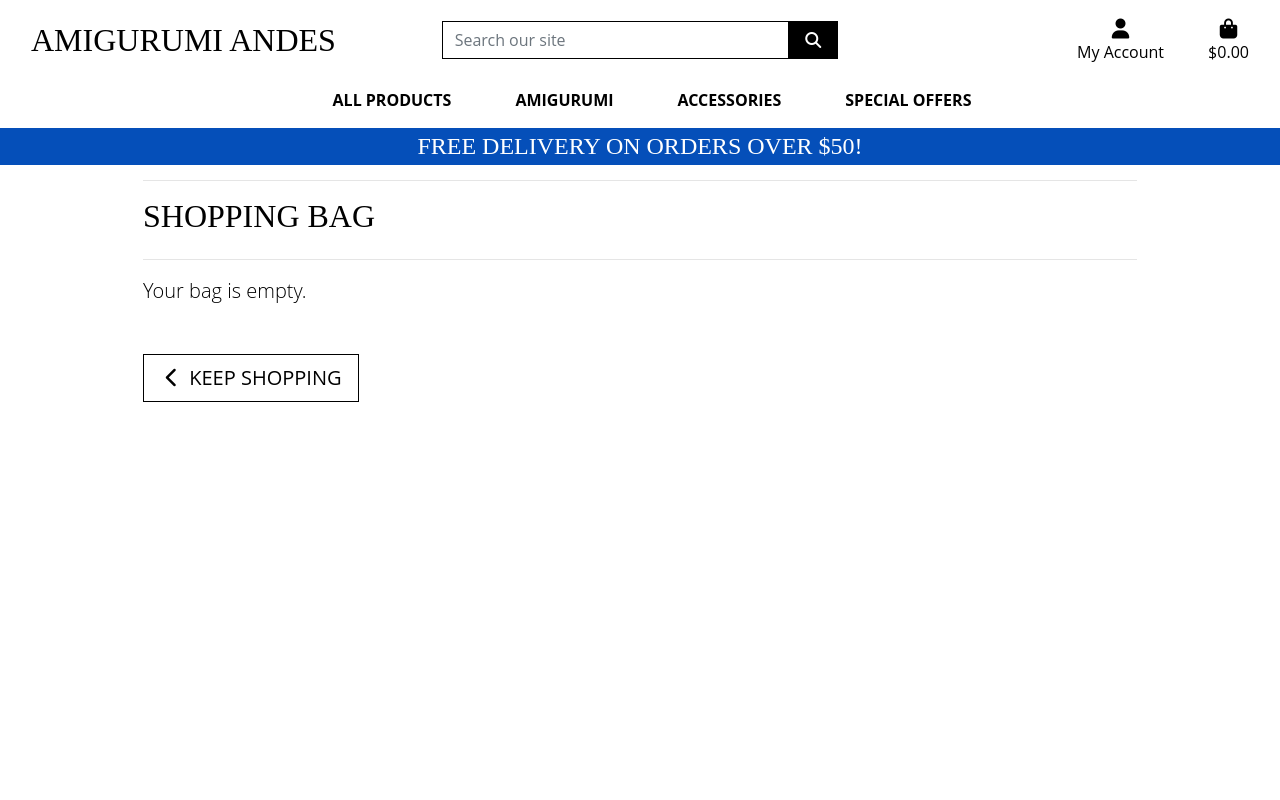
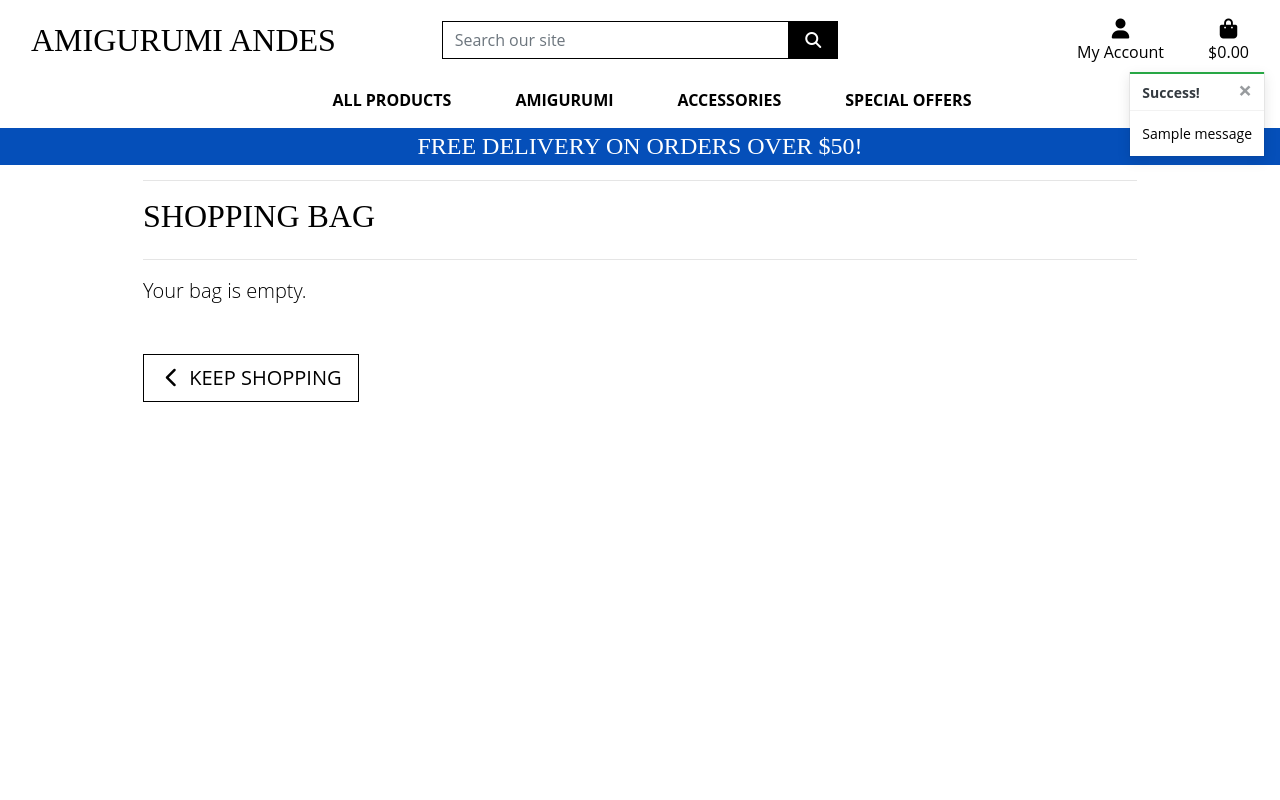
Before and after one commit to MidoriSusanna/Amigurumi-Andes, a Django app: page /bag/ in a window 1280 px wide. Run offline with Django 3.2, Linux system fonts and the light colour scheme; tables that the repository leaves empty hold one stand-in row (values such as "Sample post"); one stand-in notice (Sample message) is shown; some libraries are stand-ins or nearby versions.

Commit message:
Add toasts messages

```diff
--- a/amigurumi_andes/settings.py
+++ b/amigurumi_andes/settings.py
@@ -82,6 +82,8 @@ TEMPLATES = [
     },
 ]
 
+MESSAGE_STORAGE = 'django.contrib.messages.storage.session.SessionStorage'
+
 AUTHENTICATION_BACKENDS = (
     # Needed to login by username in Django admin, regardless of 'allauth'
     'django.contrib.auth.backends.ModelBackend',
--- a/bag/views.py
+++ b/bag/views.py
@@ -1,4 +1,7 @@
 from django.shortcuts import render, redirect, reverse, HttpResponse
+from django.contrib import messages
+
+from products.models import Product
 
 
 def view_bag(request):
@@ -9,6 +12,7 @@ def view_bag(request):
 def add_to_bag(request, item_id):
     """ Add a quantity of the specified product to the shopping bag """
 
+    product = Product.objects.get(pk=item_id)
     quantity = int(request.POST.get('quantity'))
     redirect_url = request.POST.get('redirect_url')
     size = None
@@ -29,6 +33,7 @@ def add_to_bag(request, item_id):
             bag[item_id] += quantity
         else:
             bag[item_id] = quantity
+            messages.success(request, f'Added {product.name} to your bag')
 
     request.session['bag'] = bag
     return redirect(redirect_url)
--- a/static/css/base.css
+++ b/static/css/base.css
@@ -101,6 +101,22 @@ a.category-badge > span.badge:hover {
 .remove-item {
     cursor: pointer;
 }
+/* Bootstrap toasts */
+
+.message-container {
+    position: fixed;
+    top: 72px;
+    right: 15px;
+    z-index: 99999999999;
+}
+
+.custom-toast {
+    overflow: visible;
+}
+
+.toast-capper {
+    height: 2px;
+}
 /* Media Queries */
 
 /* Slightly larger container on xl screens */
--- a/templates/base.html
+++ b/templates/base.html
@@ -110,9 +110,23 @@
     </div>
   </header>
 
-    {% if messages %}
-      <div class="message-container"></div>
-    {% endif %}
+  {% if messages %}
+  <div class="message-container">
+      {% for message in messages %}
+          {% with message.level as level %}
+              {% if level == 40 %}
+                  {% include 'includes/toasts/toast_error.html' %}
+              {% elif level == 30 %}
+                  {% include 'includes/toasts/toast_warning.html' %}
+              {% elif level == 25 %}
+                  {% include 'includes/toasts/toast_success.html' %}
+              {% else %}
+                  {% include 'includes/toasts/toast_info.html' %}
+              {% endif %}
+          {% endwith %}
+      {% endfor %}
+  </div>
+{% endif %}
 
     {% block page_header %}
     {% endblock %}
@@ -121,6 +135,9 @@
     {% endblock %}
 
     {% block postloadjs %}
+    <script type="text/javascript">
+        $('.toast').toast('show');
+    </script>
     {% endblock %}
 
   </body>
--- /dev/null
+++ b/templates/includes/toasts/toast_success.html
@@ -0,0 +1,13 @@
+<div class="toast custom-toast rounded-0 border-top-0" data-autohide="false">
+    <div class="arrow-up arrow-success"></div>
+    <div class="w-100 toast-capper bg-success"></div>
+    <div class="toast-header bg-white text-dark">
+        <strong class="mr-auto">Success!</strong>
+        <button type="button" class="ml-2 mb-1 close text-dark" data-dismiss="toast" aria-label="Close">
+            <span aria-hidden="true">&times;</span>
+        </button>
+    </div>
+    <div class="toast-body bg-white">
+        {{ message }}
+    </div>
+</div>
```
Also changed, not shown: templates/includes/toasts/toast_error.html (added, +13 -0 lines), templates/includes/toasts/toast_info.html (added, +13 -0 lines), templates/includes/toasts/toast_warning.html (added, +13 -0 lines).
